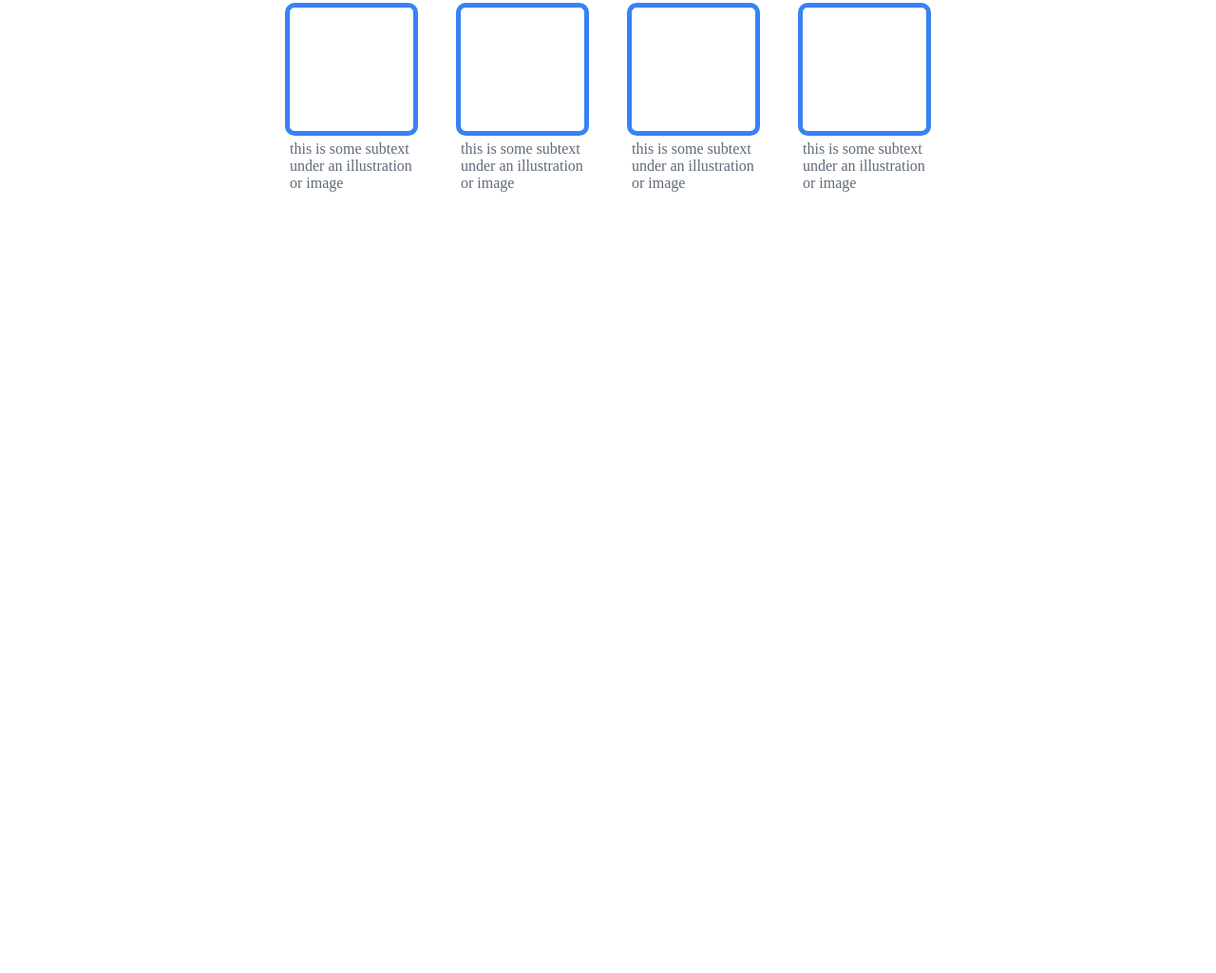
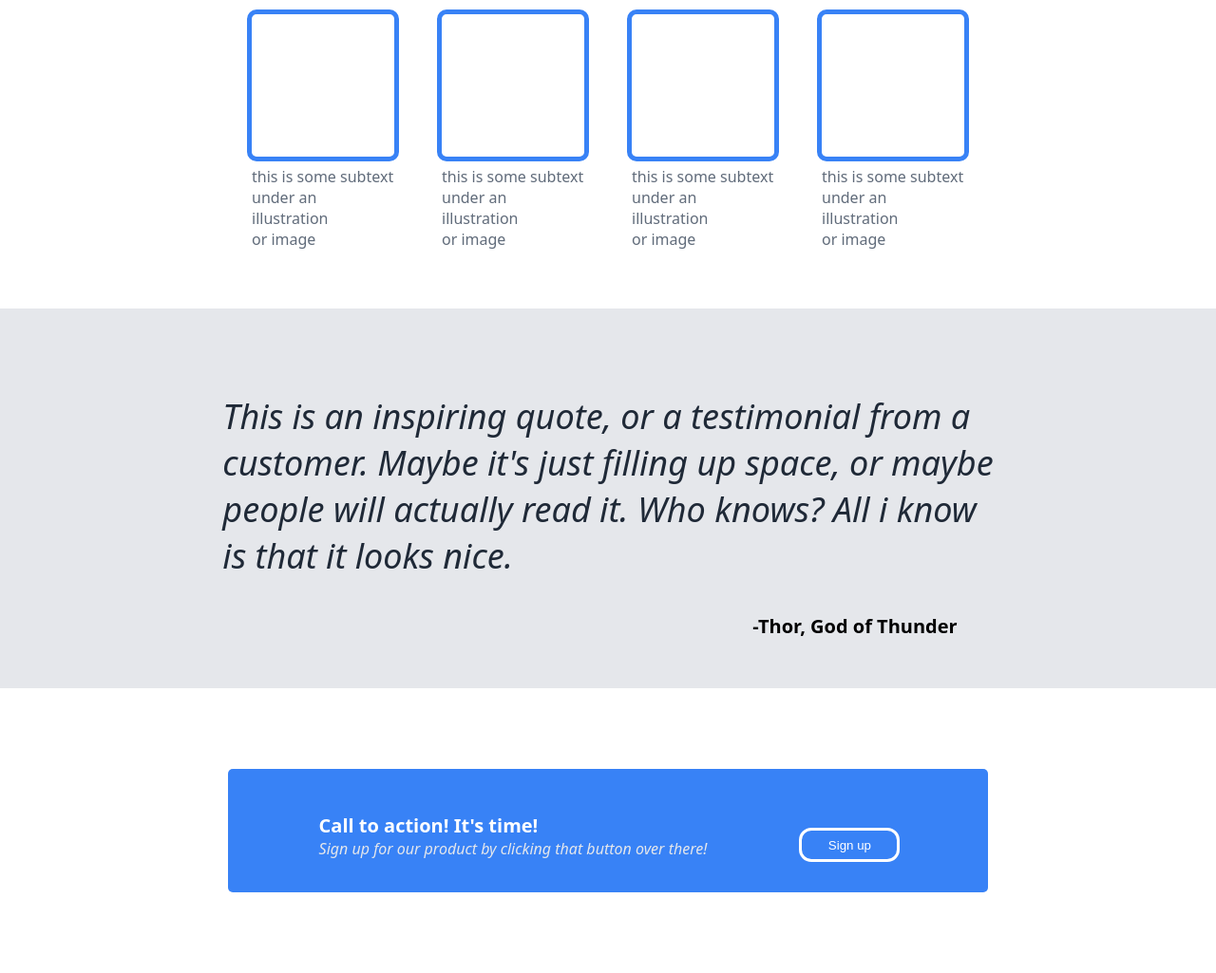
Before and after one commit to fidel208/trial, a plain HTML site: page index.html in a window 1280 px wide. Shown: the part 561-1586 px from the top of the page at 95% size. Before the commit the page ends 886 px from the top, so only its background shows below. Drawn offline with Linux system fonts and the light colour scheme.

Commit message:
only last part remainig

```diff
--- a/index.html
+++ b/index.html
@@ -73,5 +73,25 @@
         </div>
       </div>
     </div>
+    <div class="part3">
+      <div class="quote">
+        <p>
+          This is an inspiring quote, or a testimonial from a <br />
+          customer. Maybe it's just filling up space, or maybe <br />
+          people will actually read it. Who knows? All i know <br />
+          is that it looks nice.
+        </p>
+      </div>
+      <div class="qtext">-Thor, God of Thunder</div>
+    </div>
+    <div class="lpart">
+      <div class="partsec">
+        <div class="tpart">
+          <h4>Call to action! It's time!</h4>
+          <p>Sign up for our product by clicking that button over there!</p>
+        </div>
+        <button>Sign up</button>
+      </div>
+    </div>
   </body>
 </html>
--- a/style.css
+++ b/style.css
@@ -1,12 +1,12 @@
 body {
     padding: 0px;
     margin: 0px;
+    font-family: system-ui, -apple-system, BlinkMacSystemFont, 'Segoe UI', Roboto, Oxygen, Ubuntu, Cantarell, 'Open Sans', 'Helvetica Neue', sans-serif;
 }
 .head {
     margin: 0px;
     padding: 0px;
     background-color: #1f2937;
-    font-family: system-ui, -apple-system, BlinkMacSystemFont, 'Segoe UI', Roboto, Oxygen, Ubuntu, Cantarell, 'Open Sans', 'Helvetica Neue', sans-serif;
     height: 200px;
     height: 450px;
 }
@@ -99,34 +99,92 @@ body {
     justify-content: center;
 }
 .box1 {
-    width: 130px;
-    height: 130px;
+    width: 150px;
+    height: 150px;
     border: solid 5px #3882f6 ;
     border-radius: 10px;
     margin-inline: 20px;
 }
 .box2 {
-    width: 130px;
-    height: 130px;
+    width: 150px;
+    height: 150px;
     border: solid 5px #3882f6 ;
     border-radius: 10px;
     margin-inline: 20px;
 }
 .box3 {
-    width: 130px;
-    height: 130px;
+    width: 150px;
+    height: 150px;
     border: solid 5px #3882f6 ;
     border-radius: 10px;
     margin-inline: 20px;
 }
 .box4 {
-    width: 130px;
-    height: 130px;
+    width: 150px;
+    height: 150px;
     border: solid 5px #3882f6 ;
     border-radius: 10px;
     margin-inline: 20px;
 }
 .label {
-    margin-top: 140px;
+    margin-top: 160px;
     color: #606b7a;
 }
+.part3 {
+    height: 400px;
+    background-color: #e5e7eb;
+    display: flex;
+    flex-direction: column;
+    justify-content: center;
+    align-items: center;
+}
+.quote {
+    font-size: 36px;
+    font-style: italic;
+    color: #1f2937;
+}
+.qtext {
+    font-weight: bolder;
+    margin-left: 520px;
+    font-size: 20px;
+}
+.lpart {
+    height: 300px;
+    display: flex;
+    justify-content: center;
+    align-items: center;
+}
+.partsec {
+    display: flex;
+    flex-direction: row;
+    justify-content: center;
+    align-items: center;
+    width: 800px;
+    height: 130px;
+    background-color: #3882f6;
+    color: white;
+    border-radius: 5px;
+}
+.partsec > button {
+    height: 30px;
+    width: 100px;
+    margin-left: 100px;
+    margin-top: 30px;
+    border-radius: 10px;
+    background-color: #3882f6;
+    outline: solid white;
+    border: 1px white;
+    color: white;
+}
+.partsec > button:hover {
+    background-color: #1f2937;
+}
+.tpart > h4 {
+    margin-bottom: 0px;
+    font-size: 20px;
+}
+.tpart > p {
+    margin-top: 0px;
+    color: #e5e7eb;
+    font-style: italic;
+}
```
